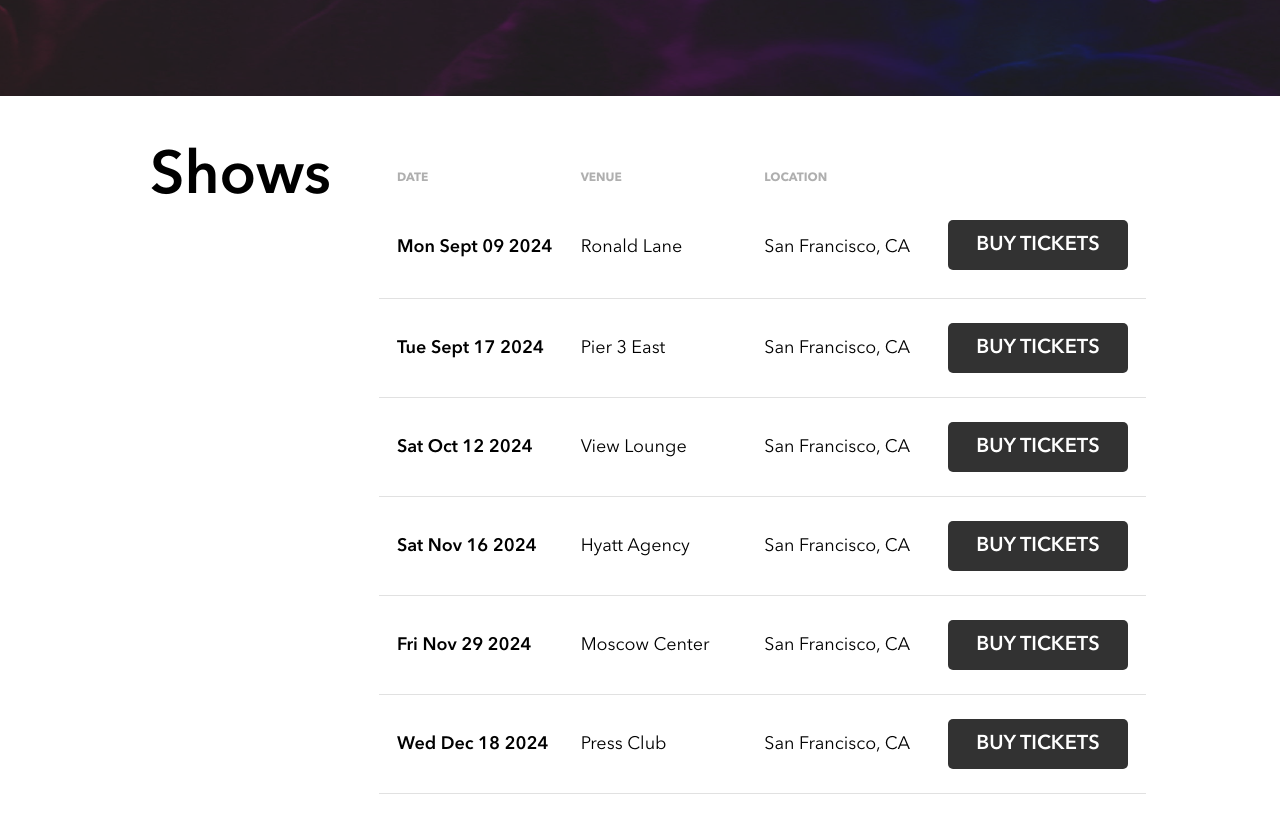
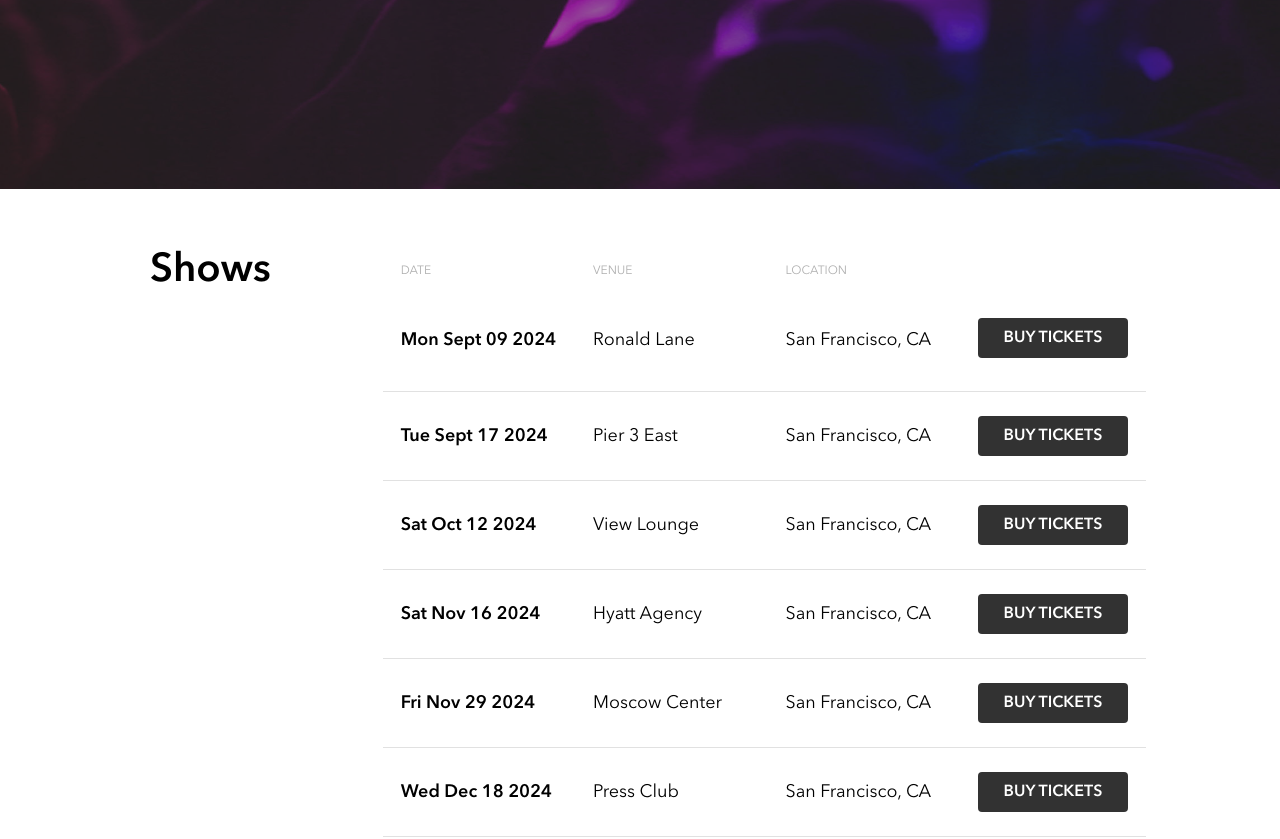
Before and after one commit to eosook/eosoo-kim-bandsite, a plain HTML site: page pages/shows.html in a window 1280 px wide. Shown: the part 590-1429 px from the top of the page. Drawn offline with Linux system fonts and the light colour scheme.

Commit message:
change soundcloud and button styling to better fit mockup

```diff
--- a/pages/shows.html
+++ b/pages/shows.html
@@ -26,7 +26,7 @@
                     <h1 class="hero__header">Stripes of Yellow x For the Stings</h1>
                 </div>
                 <div class="hero__soundcloud">
-                    <iframe width="100%" height="100" scrolling="no" frameborder="no" allow="autoplay" src="https://w.soundcloud.com/player/?url=https%3A//api.soundcloud.com/tracks/348170370&color=%23ff5500&auto_play=false&hide_related=false&show_comments=true&show_user=true&show_reposts=false&show_teaser=false"></iframe><div style="font-size: 10px; color: #cccccc;line-break: anywhere;word-break: normal;overflow: hidden;white-space: nowrap;text-overflow: ellipsis; font-family: Interstate,Lucida Grande,Lucida Sans Unicode,Lucida Sans,Garuda,Verdana,Tahoma,sans-serif;font-weight: 100;"><a href="https://soundcloud.com/l2share61" title="L2Share♫61" target="_blank" style="color: #cccccc; text-decoration: none;">L2Share♫61</a> · <a href="https://soundcloud.com/l2share61/epik-high-feat-iu-love-story" title="에픽하이 (EPIK HIGH) - 연애소설 (Feat. 아이유 (IU)) (LOVE STORY)" target="_blank" style="color: #cccccc; text-decoration: none;">에픽하이 (EPIK HIGH) - 연애소설 (Feat. 아이유 (IU)) (LOVE STORY)</a></div>
+                    <iframe width="100%" height="120px" scrolling="no" frameborder="no" allow="autoplay" src="https://w.soundcloud.com/player/?url=https%3A//api.soundcloud.com/tracks/348170370&color=%23ff5500&auto_play=false&hide_related=false&show_comments=true&show_user=true&show_reposts=false&show_teaser=false"></iframe><div style="font-size: 10px; color: #cccccc;line-break: anywhere;word-break: normal;overflow: hidden;white-space: nowrap;text-overflow: ellipsis; font-family: Interstate,Lucida Grande,Lucida Sans Unicode,Lucida Sans,Garuda,Verdana,Tahoma,sans-serif;font-weight: 100;"><a href="https://soundcloud.com/l2share61" title="L2Share♫61" target="_blank" style="color: #cccccc; text-decoration: none;">L2Share♫61</a> · <a href="https://soundcloud.com/l2share61/epik-high-feat-iu-love-story" title="에픽하이 (EPIK HIGH) - 연애소설 (Feat. 아이유 (IU)) (LOVE STORY)" target="_blank" style="color: #cccccc; text-decoration: none;">에픽하이 (EPIK HIGH) - 연애소설 (Feat. 아이유 (IU)) (LOVE STORY)</a></div>
                 </div>
             </div>
         </section>
--- a/styles/shows.scss
+++ b/styles/shows.scss
@@ -45,12 +45,12 @@
         width: 240px;
 
         @include tablet{
-            width: 800px;
+            width: 600px;
             padding: 0;
         }
 
         @include desktop{
-            width: 600px;
+            width: 500px;
         }
     }
 
@@ -58,7 +58,11 @@
         @include paddingAfter(0);
 
         @include tablet{
-            width: 500px;
+            width: 400px;
+        }
+
+        @include desktop{
+            margin-top: 5rem;
         }
     }
 }
@@ -80,6 +84,11 @@
         @include fontHeader;
         padding: 0 1rem;
         font-weight: 600;
+
+        @include desktop{
+            font-size: 2.5rem;
+            padding-right: 5rem;
+        }
     }
 
     &__bar{
@@ -107,6 +116,7 @@
 
         &--subheader{
             @include fontLabels;
+            font-weight: 400;
             color: $primary-silver;
             text-transform: uppercase;
 
@@ -131,18 +141,21 @@
 
         &--button{
             @include fontSubHeader;
+            height: 40px;
             background-color: $primary-black;
             color: $primary-white;
             text-transform: uppercase;
-            border-radius: 5px;
+            border-radius: 4px;
             width: 100%;
             padding: 0.5rem;
             border: none;
+            display: flex;
+            align-items: center;
+            justify-content: center;
 
             @include tablet{
-                font-size: 1.25rem;
-                height: 50px;
-                width: 180px;
+                font-size: 1rem;
+                width: 150px;
             }
 
             &:hover{
```
Also changed, not shown: styles/shows.css, 1 other file.
